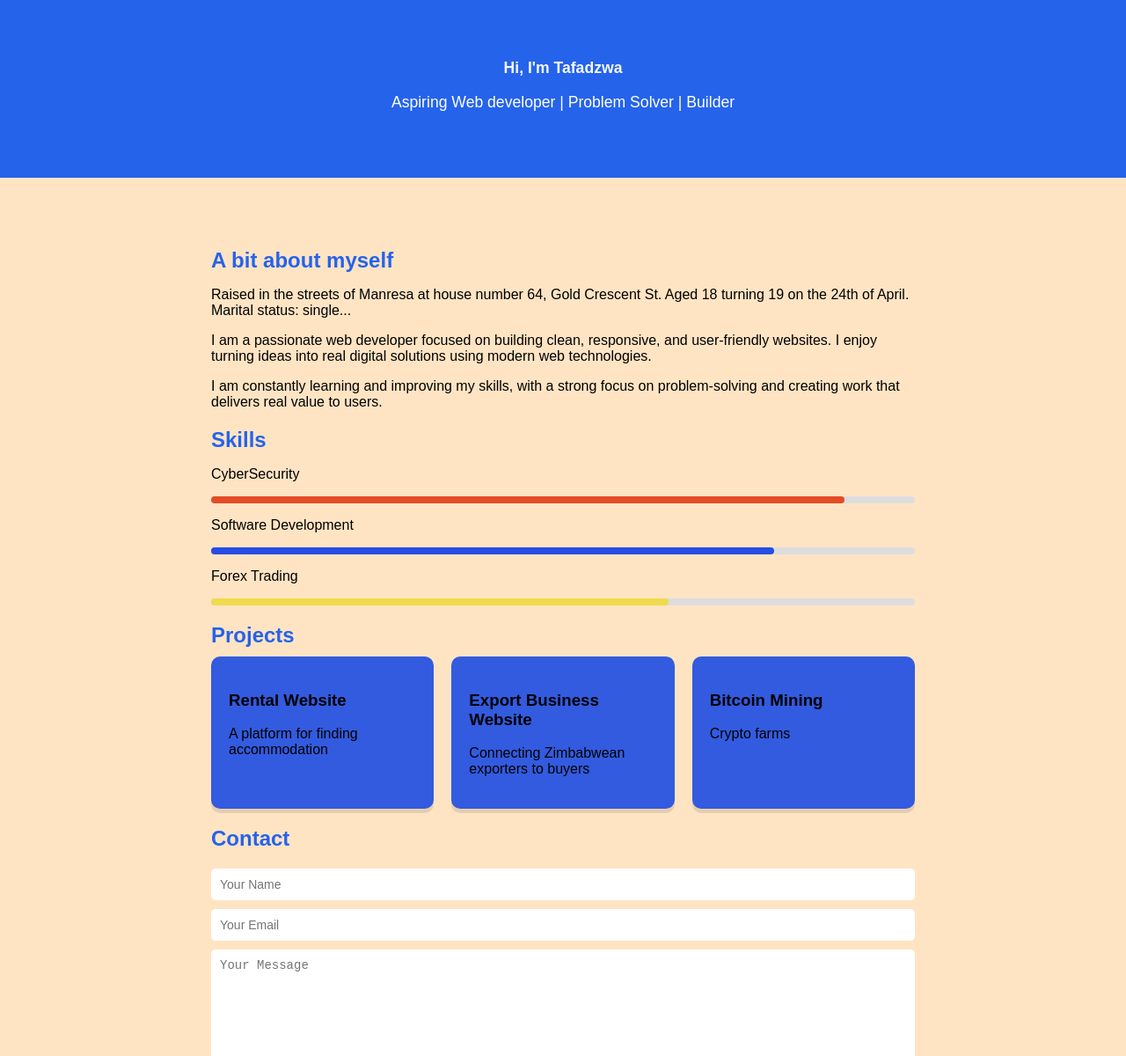
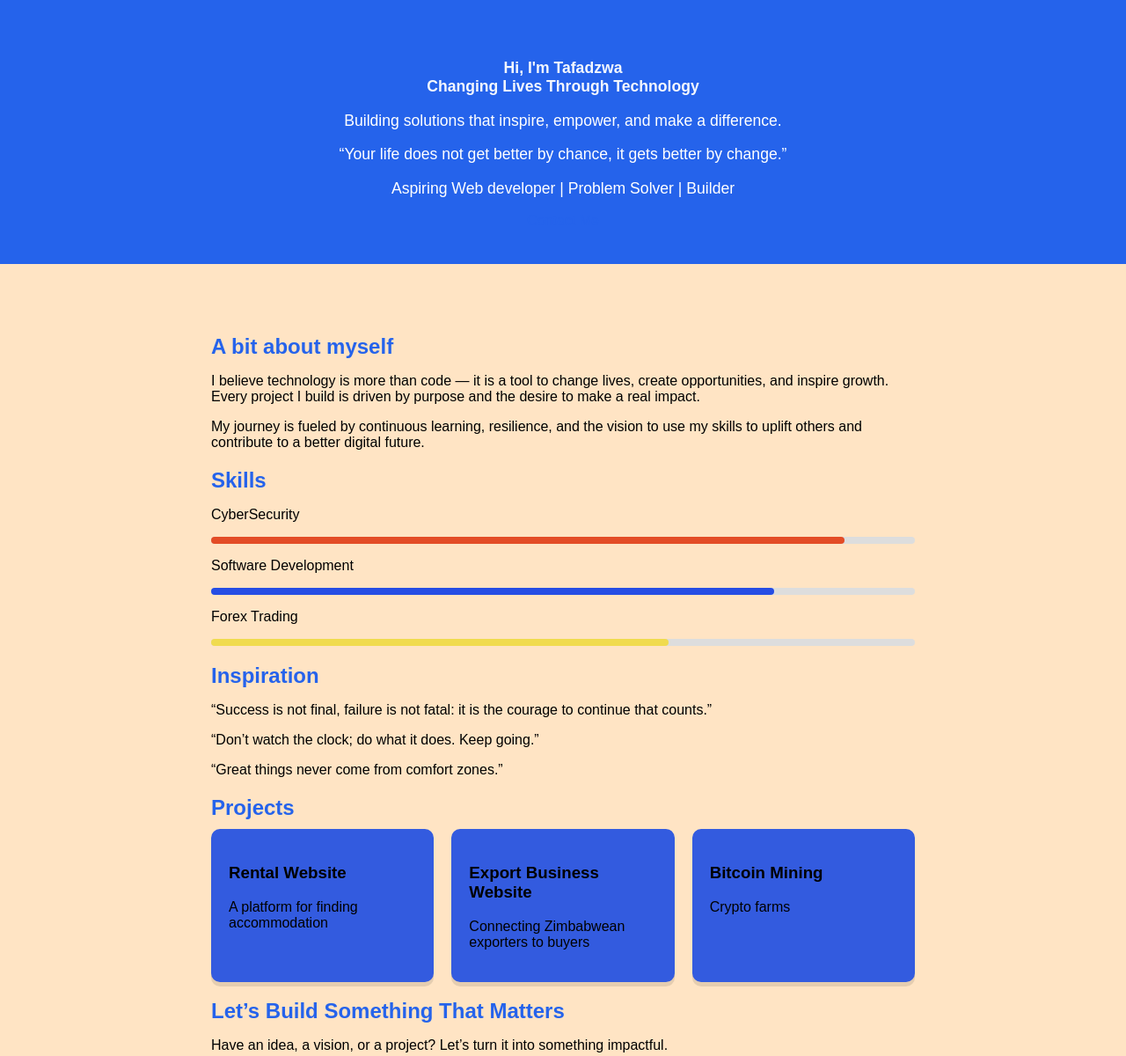
Before and after one commit to fratellituti998/portfolio, a plain HTML site: page frontend/index.html in a window 1280 px wide. Shown: the part 237-1437 px from the top of the page at 88% size. Drawn offline with Linux system fonts and the light colour scheme.

```diff
--- a/frontend/index.html
+++ b/frontend/index.html
@@ -51,6 +51,22 @@
     <!-- Typing animation text (controlled by JS) -->
     <h1 id="typing"></h1>
 
+
+
+
+<!-- ================= HERO SECTION ================= -->
+<!-- Main message users see first -->
+<h1 id="typing">Changing Lives Through Technology</h1>
+
+<!-- Short supporting statement -->
+<p>Building solutions that inspire, empower, and make a difference.</p>
+
+<!-- Inspirational quote under hero -->
+<p class="quote">
+  “Your life does not get better by chance, it gets better by change.”
+</p>
+
+
     <!-- Short description -->
     <p>Aspiring Web developer | Problem Solver | Builder</p>
 
@@ -66,21 +82,24 @@
 <!-- ================= ABOUT SECTION ================= -->
 <section id="about">
 
-    <!-- Section title -->
-    <h2>A bit about myself</h2>
+  <!-- Section heading -->
+  <h2>A bit about myself</h2>
 
-    <!-- Paragraph about you -->
-    <p>
-        Raised in the streets of Manresa at house number 64, Gold Crescent St.
-        Aged 18 turning 19 on the 24th of April. Marital status: single...
-    </p>
-<p>
-  I am a passionate web developer focused on building clean, responsive, and user-friendly websites. I enjoy turning ideas into real digital solutions using modern web technologies.
-</p>
+  <!-- First paragraph: purpose-driven message -->
+  <p>
+    I believe technology is more than code — it is a tool to change lives,
+    create opportunities, and inspire growth. Every project I build is driven
+    by purpose and the desire to make a real impact.
+  </p>
 
-<p>
-  I am constantly learning and improving my skills, with a strong focus on problem-solving and creating work that delivers real value to users.
-</p>
+  <!-- Second paragraph: growth and mindset -->
+  <p>
+    My journey is fueled by continuous learning, resilience, and the vision
+    to use my skills to uplift others and contribute to a better digital future.
+  </p>
+
+</section>
+
 </section>
 
 
@@ -120,6 +139,21 @@
 </section>
 
 
+<!-- ================= INSPIRATION SECTION ================= -->
+<section>
+
+  <!-- Section title -->
+  <h2>Inspiration</h2>
+
+  <!-- Motivational quotes -->
+  <p>“Success is not final, failure is not fatal: it is the courage to continue that counts.”</p>
+
+  <p>“Don’t watch the clock; do what it does. Keep going.”</p>
+
+  <p>“Great things never come from comfort zones.”</p>
+
+</section>
+
 <!-- ================= PROJECTS SECTION ================= -->
 <section id="projects">
 
@@ -150,6 +184,20 @@
 
 </section>
 
+
+<!-- ================= CONTACT SECTION ================= -->
+<section id="contact">
+
+  <!-- Section title -->
+  <h2>Let’s Build Something That Matters</h2>
+
+  <!-- Encouraging message -->
+  <p>
+    Have an idea, a vision, or a project? Let’s turn it into something impactful.
+  </p>
+
+  <!-- Your form goes here -->
+</section>
 
 <!-- =========================
      CONTACT FORM SECTION
```
